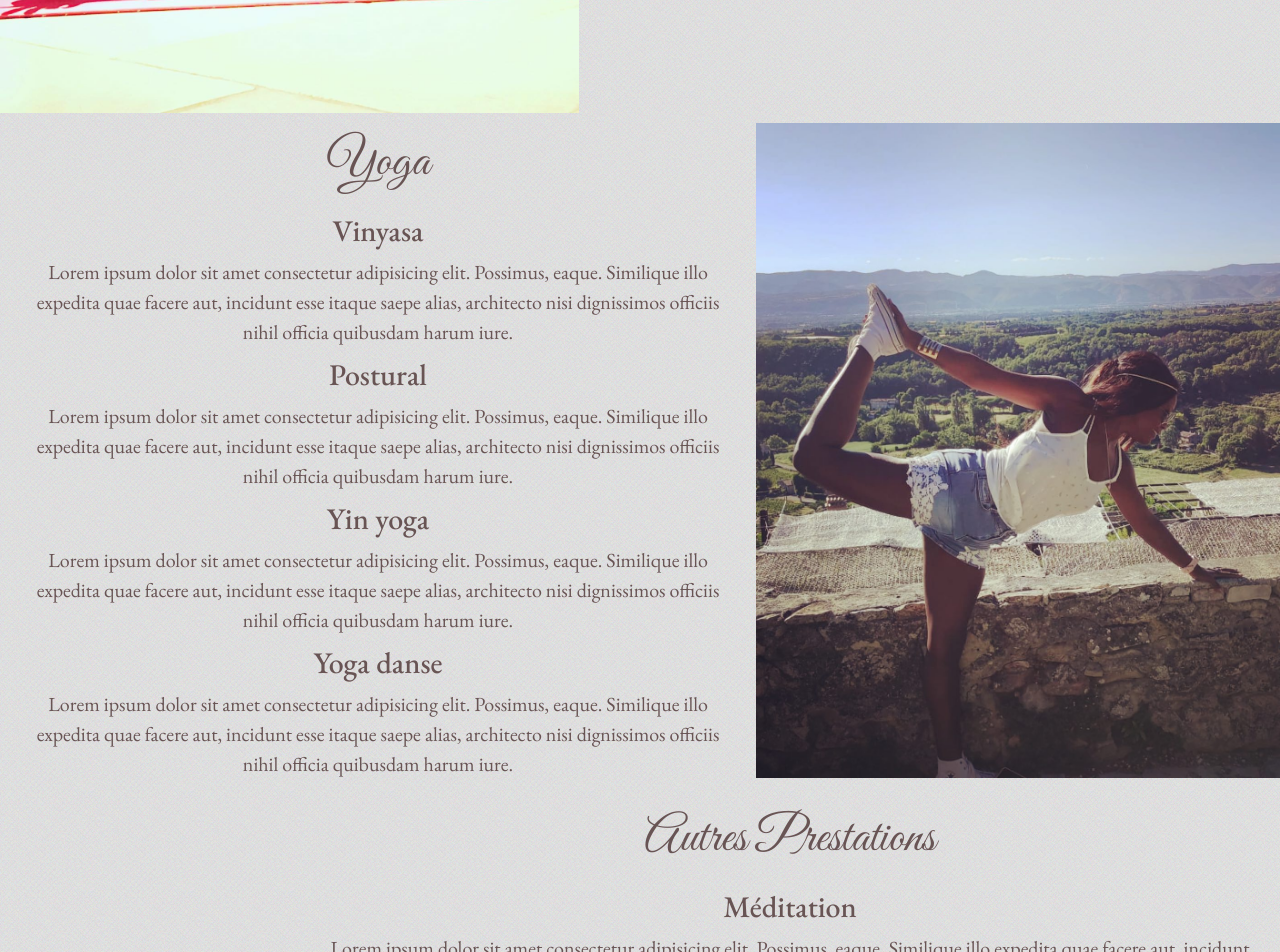
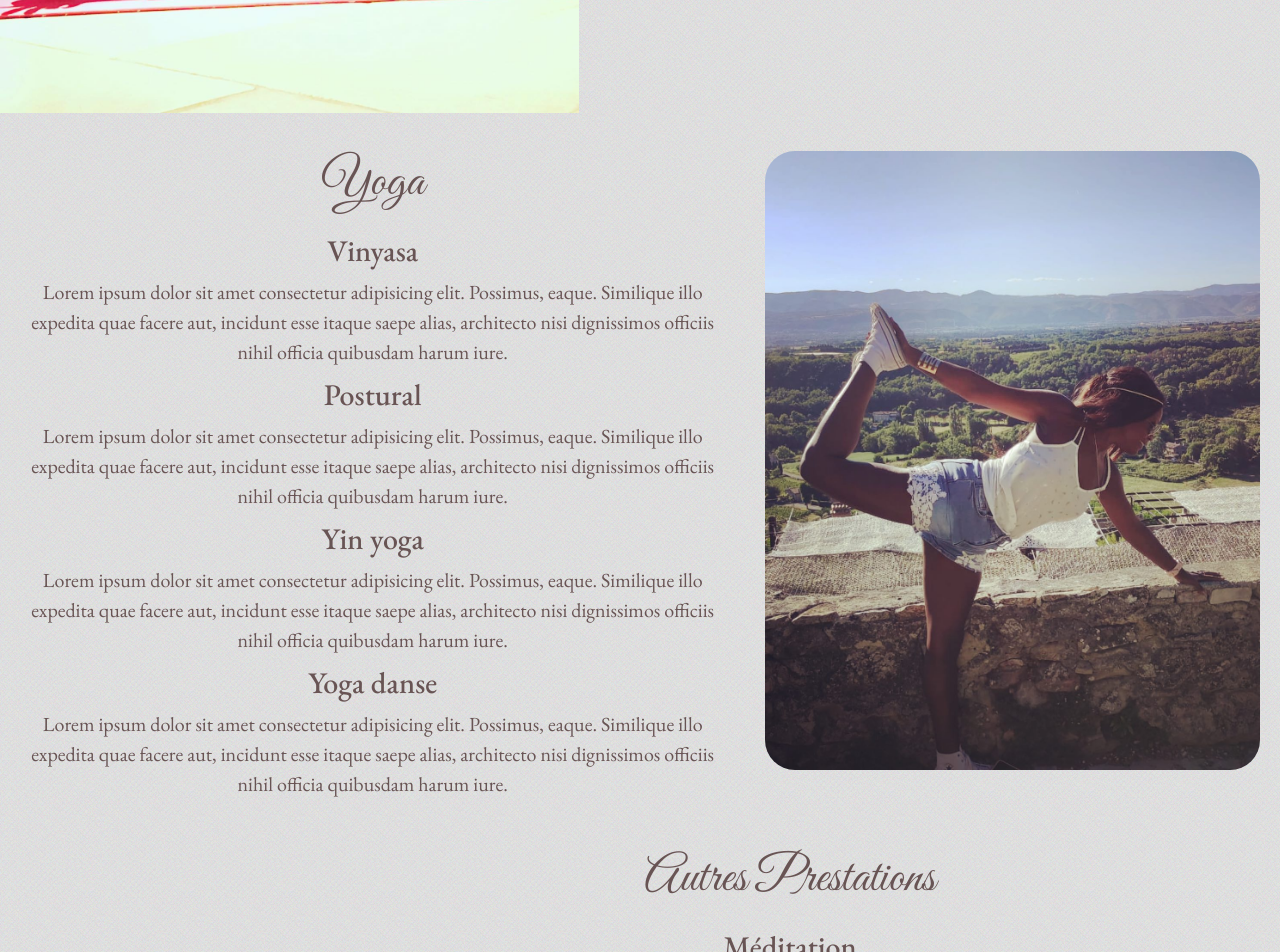
Before and after one commit to GeorginaMudditt/JennyYoga, a React (Vite) app: page / in a window 1280 px wide. Shown: the part 1360-2312 px from the top of the page. Built offline with nearby package versions, Linux system fonts and the light colour scheme; a web font is replaced by a local one.

Commit message:
css tweaks

```diff
--- a/src/AutresPrestations.css
+++ b/src/AutresPrestations.css
@@ -5,7 +5,7 @@
 }
 
 .AutresPrestations h1 {
-  margin: 20px 0;
+  margin: 40px 0 20px 0;
 }
 
 .AutresPrestations p {
--- a/src/Yoga.css
+++ b/src/Yoga.css
@@ -5,7 +5,7 @@
 }
 
 .Yoga h1 {
-  margin: 20px 0;
+  margin: 40px 0 20px 0;
 }
 
 .Yoga p {
@@ -14,6 +14,8 @@
 
 .Yoga .outside-yoga {
   width: 100%;
+  padding: 20px;
+  border-radius: 50px;
 }
 
 .Jenny .jenny-intro-text {
```
